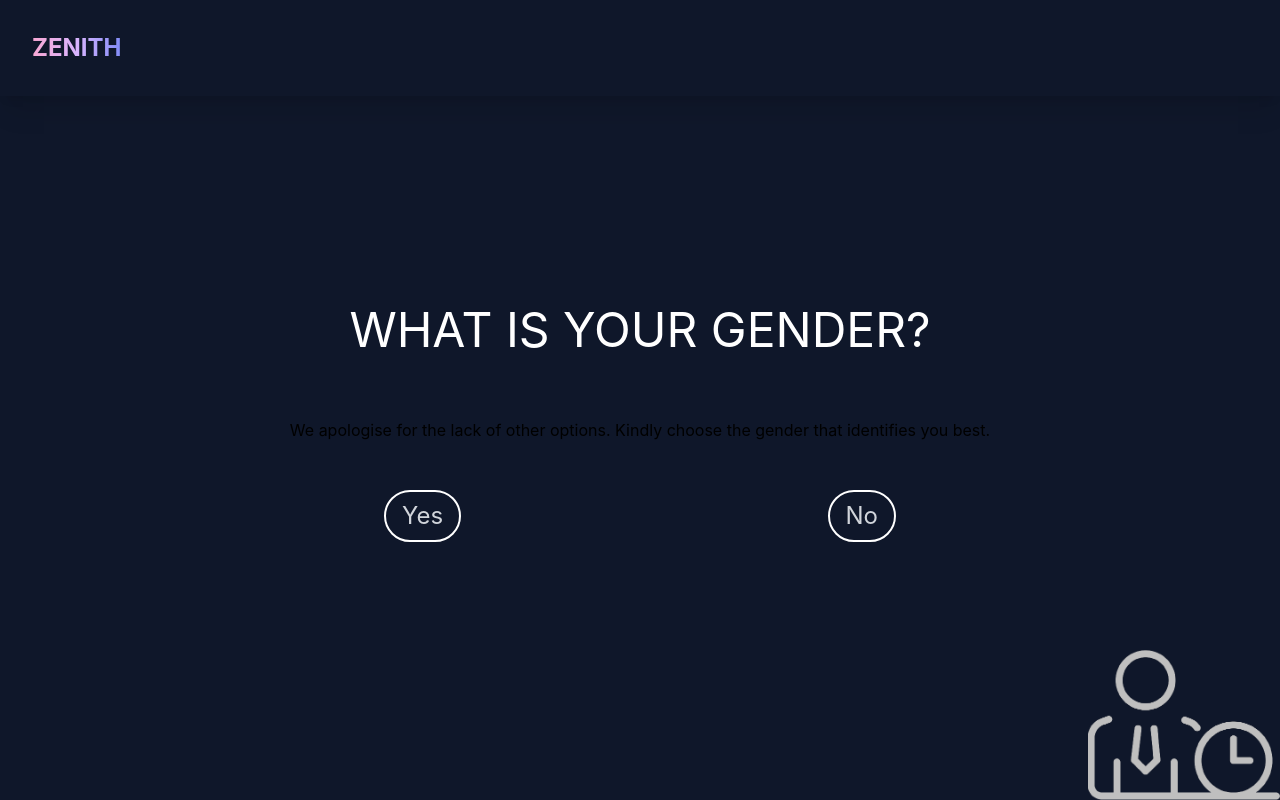
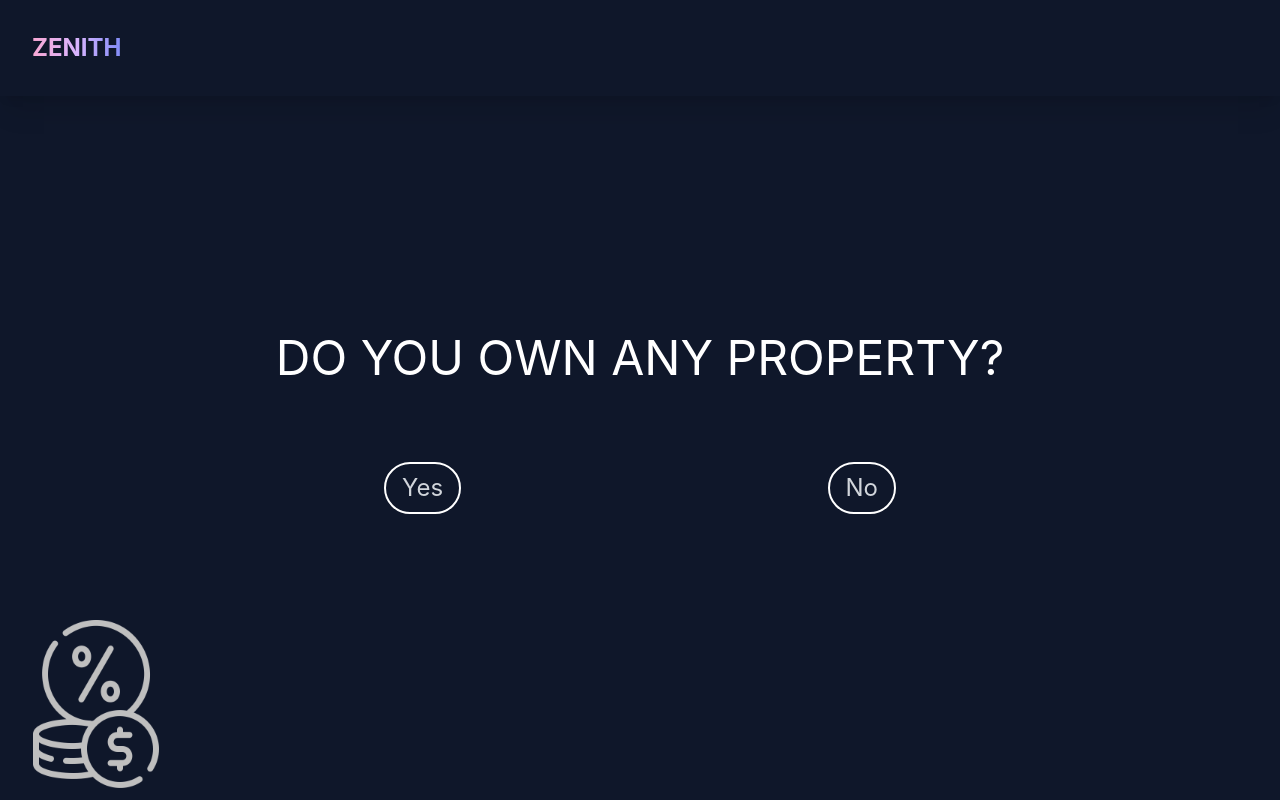
Before and after one commit to nitheesh1904/Bank-Loan-Repayability, a Flask app: page /home in a window 1280 px wide. Run offline with Flask 2, Linux system fonts and the light colour scheme.

Commit message:
adding questions

```diff
--- a/static/style.css
+++ b/static/style.css
@@ -245,7 +245,8 @@
 
 .ques-background-img-br {
     position: absolute;
-    filter: brightness(75%);
+    filter: brightness(50%);
+    width: 15%;
     bottom: 0;
     right: 0;
 }
@@ -253,12 +254,14 @@
 .ques-background-img-bc {
     position: absolute;
     filter: brightness(75%);
+    width: 15%;
     bottom: 0;
     left: 50%;
 }
 
 .ques-background-img-bl {
     filter: brightness(75%);
+    width: 15%;
     position: absolute;
     bottom: 0;
     left: 0;
--- a/templates/form.html
+++ b/templates/form.html
@@ -23,26 +23,46 @@
 
         <!-- form -->
         <!-- question are asked in reverse order -->
+        <div id="7" class="ques">
+            <img src="/static/images/other_loan.png" class="ques-background-img-bl" style="width: 15%;">
+            <h1 class="ques-h1">Have you taken any other loans?</h1>
+            <div class="ques-options"><button onclick="next('7')" class="ques-option-inner">Yes</button><button onclick="next('6')" class="ques-option-inner">No</button></div>
+        </div>
+        <div id="6" class="ques">
+            <img src="/static/images/savings.png" class="ques-background-img-bl" style="width: 15%;">
+            <h1 class="ques-h1">Your savings account balance?</h1>
+            <div class="ques-options" style="flex-direction:column"><button onclick="next('6')" class="ques-option-inner">less than 100</button><button onclick="next('6')" class="ques-option-inner">between 100 and 500</button><button onclick="next('6')" class="ques-option-inner">greater than 500</button></div>
+        </div>
+        <div id="5" class="ques">
+            <img src="/static/images/current.png" class="ques-background-img-bl" style="width: 15%;">
+            <h1 class="ques-h1">Your current account balance?</h1>
+            <div class="ques-options" style="flex-direction:column"><button onclick="next('5')" class="ques-option-inner">less than 0/ no account</button><button onclick="next('5')" class="ques-option-inner">between 0 and 200</button><button onclick="next('5')" class="ques-option-inner">greater than 200</button></div>
+        </div>
+        <div id="4" class="ques">
+            <img src="/static/images/loan.png" class="ques-background-img-br" style="width: 10%;">
+            <h1 class="ques-h1">Please enter your loan history</h1>
+            <div class="ques-options" style="flex-direction: column; width: 80%;"><button onclick="next('4')" class="ques-option-inner">No loans taken at previously/ All past loans paid pack duly and no other loans exist currently</button><button onclick="next('4')" class="ques-option-inner">critical account</button><button onclick="next('4')" class="ques-option-inner">I have other ongoing loans but I have paid all my dues promptly so far</button><button onclick="next('4')" class="ques-option-inner">I have had a delay in paying off loans in the past</button></div>
+        </div>
+        <div id="3" class="ques">
+            <img src="/static/images/guarantor.png" class="ques-background-img-bl" style="filter:brightness(50%); width:15%">
+            <h1 class="ques-h1">Do you have a guarantor or Co-applicant?</h1>
+            <div class="ques-options"><button onclick="next('3')" class="ques-option-inner">Guarantor</button><button onclick="next('3')" class="ques-option-inner">Co-applicant</button><button onclick="next('3')" class="ques-option-inner">None</button></div>
+        </div>
+        <div id="2" class="ques">
+            <img src="/static/images/married.png" class="ques-background-img-bl" style="filter: brightness(100%); width: 15%;">
+            <h1 class="ques-h1">Please mention your marital status</h1>
+            <div class="ques-options"><button onclick="next('2')" class="ques-option-inner">Married</button><button onclick="next('2')" class="ques-option-inner">Single/ Divorced</button></div>
+        </div>
         <div id="1" class="ques">
-            <img src="/static/images/gender.png" class="ques-background-img-bc" style="width: 10%;">
-            <h1 class="ques-h1">What is your Gender?</h1>
+            <img src="/static/images/gender.png" class="ques-background-img-br" style="width: 15%; filter: brightness(75%);">
+            <h1 class="ques-h1">What is your Gender?*</h1>
+            <p style="position: absolute; bottom: 0; left: 0; color: rgb(150, 150, 150); padding-left: 5px;">*We apologise for the lack of other options. Kindly choose the gender that identifies you best.</p>
             <div class="ques-options"><button onclick="next('1')" class="ques-option-inner">Male</button><button onclick="next('1')" class="ques-option-inner">Female</button></div>
         </div>
-        <div id="2" class="ques">
-            <img src="/static/images/age.png" class="ques-background-img-bl">
-            <h1 class="ques-h1">What is your Age?</h1>
-            <div class="ques-options"><button onclick="next('2')" class="ques-option-inner">Above 50</button><button onclick="next('2')" class="ques-option-inner">Below 50</button></div>
-        </div>
-        <div id="3" class="ques">
-            <img src="/static/images/family.png" class="ques-background-img-bl">
-            <h1 class="ques-h1">How many family members are there?</h1>
-            <div class="ques-options"><button onclick="next('3')" class="ques-option-inner">Less than 4</button><button onclick="next('3')" class="ques-option-inner">Greater than 4</button></div>
-        </div>
-        <div id="4" class="ques">
-            <img src="/static/images/work.png" class="ques-background-img-br" style="width: 15%; filter: brightness(75%);">
-            <h1 class="ques-h1">What is your Gender?</h1>
-            <p>We apologise for the lack of other options. Kindly choose the gender that identifies you best.</p>
-            <div class="ques-options"><button onclick="next('4')" class="ques-option-inner">Yes</button><button onclick="next('4')" class="ques-option-inner">No</button></div>
+        <div id="8" class="ques">
+            <img src="/static/images/other_loan.png" class="ques-background-img-bl" style="width: 15%;">
+            <h1 class="ques-h1">Do you own any property?</h1>
+            <div class="ques-options"><button onclick="next('8')" class="ques-option-inner">Yes</button><button onclick="next('8')" class="ques-option-inner">No</button></div>
         </div>
     </div>
 </body>
@@ -50,13 +70,13 @@
 <script>
     function next(index){
         document.getElementById(index).childNodes[1].className+=" move-down";
-        let index_int = parseInt(index)-1;
-        let prev = index_int.toString();
+        // let index_int = parseInt(index)-1;
+        // let prev = index_int.toString();
         // document.getElementById(prev).classList.add("pop-out");
         document.getElementById(index).classList.add("move-right");
         // setTimeout(function(){
         //     document.getElementById(prev).classList.remove("pop-out");
-        // }, 3000);
+        // }, 2000);
     }
 </script>
 
```
Also changed, not shown: static/images/current.png (added), static/images/guarantor.png (added), static/images/loan.png (added), static/images/married.png (added), static/images/other_loan.png (added), static/images/savings.png (added).
